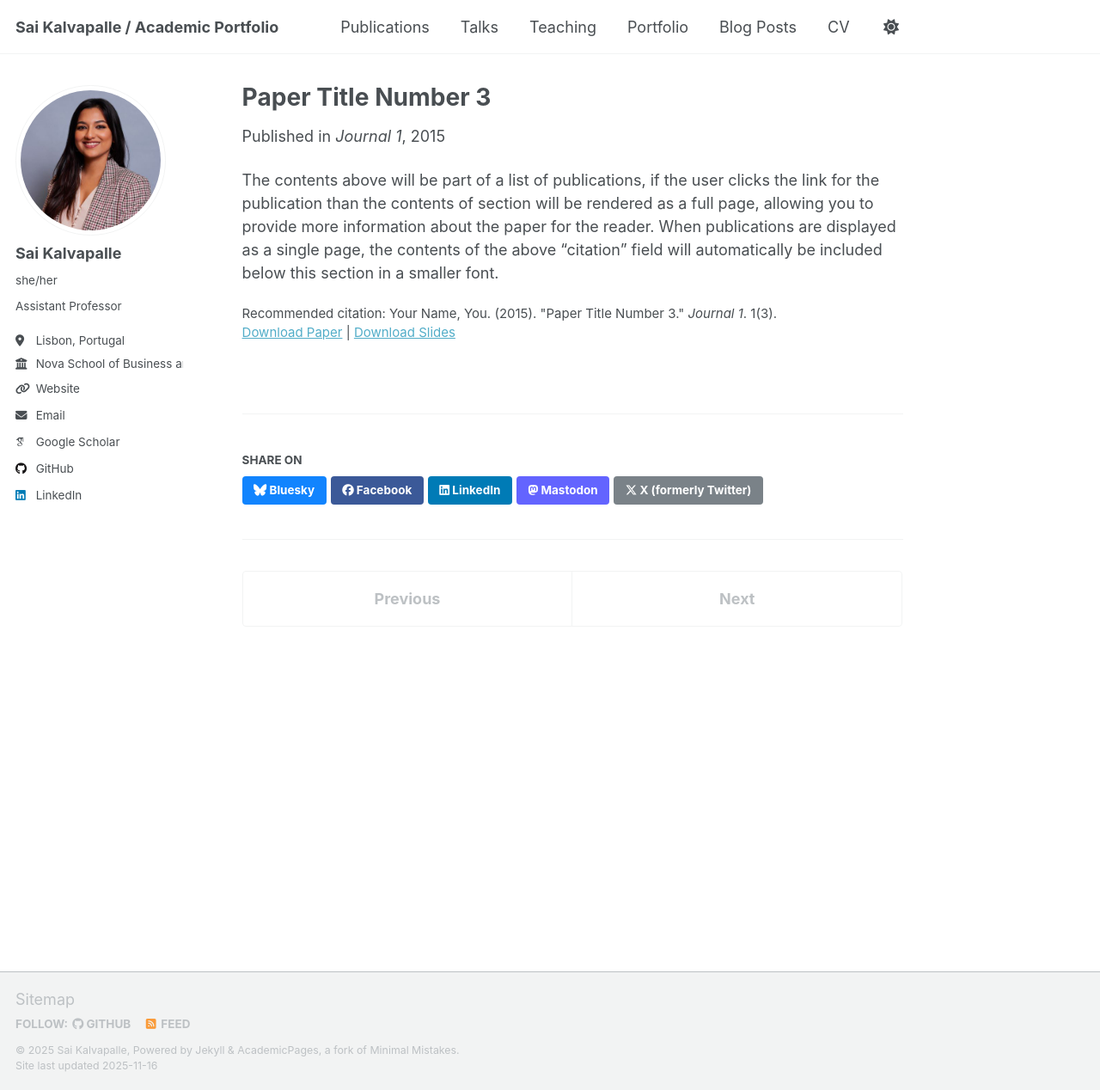
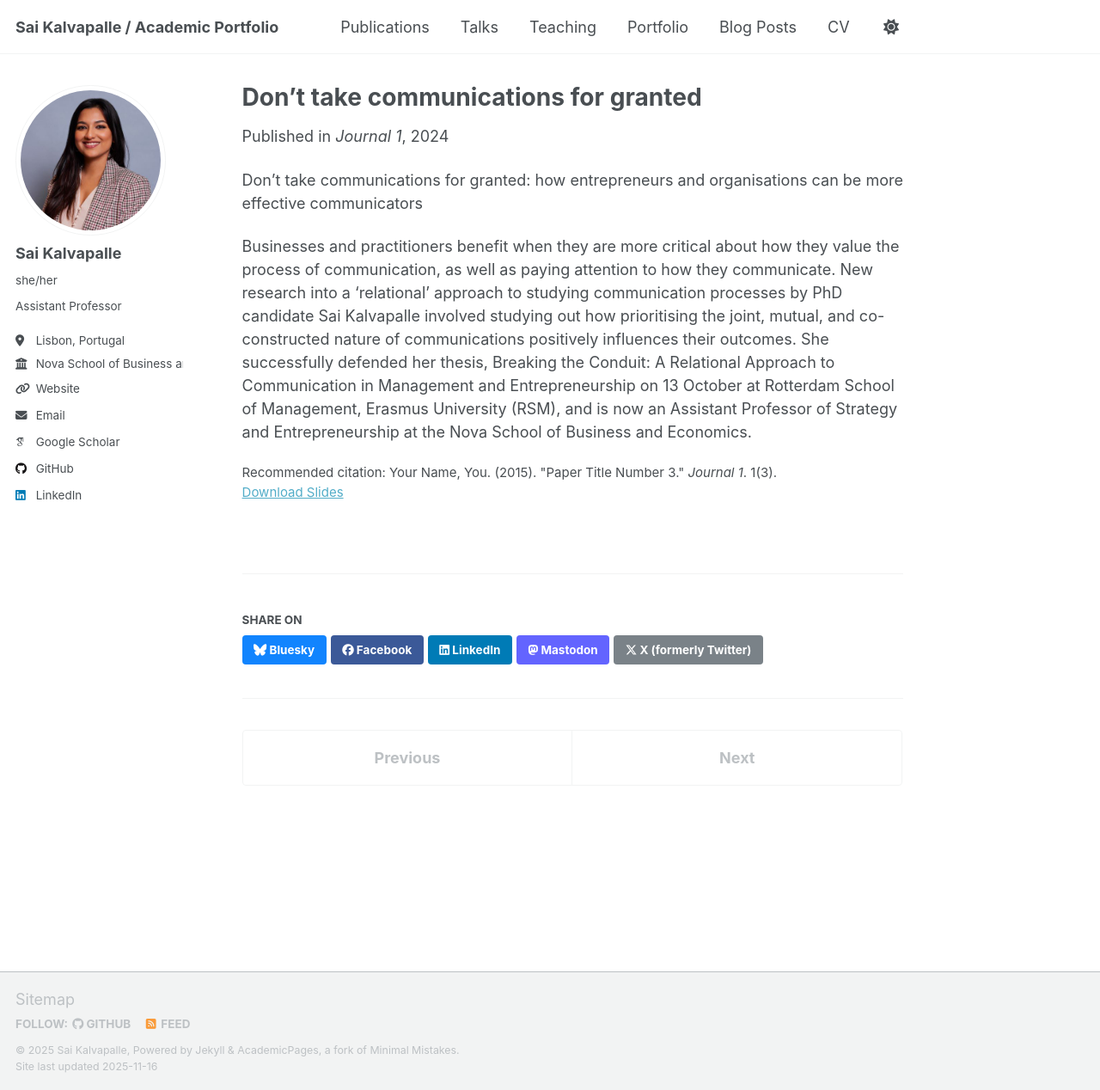
Before and after one commit to saikalvapalle/portfolio, a Jekyll site: the page built from _publications/2015-10-01-paper-title-number-3.md, in a window 1280 px wide and 1268 px high. Shown: the whole window at 86% size. Built offline with Jekyll 4.4.1, drawn with Linux system fonts in a browser that asks for light colours; some web fonts are replaced; a script that is not in the unit is left out.

Commit message:
update paper

```diff
--- a/_publications/2015-10-01-paper-title-number-3.md
+++ b/_publications/2015-10-01-paper-title-number-3.md
@@ -1,14 +1,16 @@
 ---
-title: "Paper Title Number 3"
+title: "Don’t take communications for granted"
 collection: publications
 category: manuscripts
 permalink: /publication/2015-10-01-paper-title-number-3
-excerpt: 'This paper is about the number 3. The number 4 is left for future work.'
-date: 2015-10-01
-venue: 'Journal 1'
-slidesurl: 'https://academicpages.github.io/files/slides3.pdf'
-paperurl: 'https://academicpages.github.io/files/paper3.pdf'
-citation: 'Your Name, You. (2015). &quot;Paper Title Number 3.&quot; <i>Journal 1</i>. 1(3).'
+excerpt: "This paper is about the communications for granted"
+date: 2024-04-01
+venue: "Journal 1"
+slidesurl: "https://www.rsm.nl/discovery/2024/entrepreneurs-and-organisations-more-effective-communicators/"
+# paperurl: 'https://academicpages.github.io/files/paper3.pdf'
+citation: "Your Name, You. (2015). &quot;Paper Title Number 3.&quot; <i>Journal 1</i>. 1(3)."
 ---
 
-The contents above will be part of a list of publications, if the user clicks the link for the publication than the contents of section will be rendered as a full page, allowing you to provide more information about the paper for the reader. When publications are displayed as a single page, the contents of the above "citation" field will automatically be included below this section in a smaller font.
+Don’t take communications for granted: how entrepreneurs and organisations can be more effective communicators
+
+Businesses and practitioners benefit when they are more critical about how they value the process of communication, as well as paying attention to how they communicate. New research into a ‘relational’ approach to studying communication processes by PhD candidate Sai Kalvapalle involved studying out how prioritising the joint, mutual, and co-constructed nature of communications positively influences their outcomes. She successfully defended her thesis, Breaking the Conduit: A Relational Approach to Communication in Management and Entrepreneurship on 13 October at Rotterdam School of Management, Erasmus University (RSM), and is now an Assistant Professor of Strategy and Entrepreneurship at the Nova School of Business and Economics.
```
